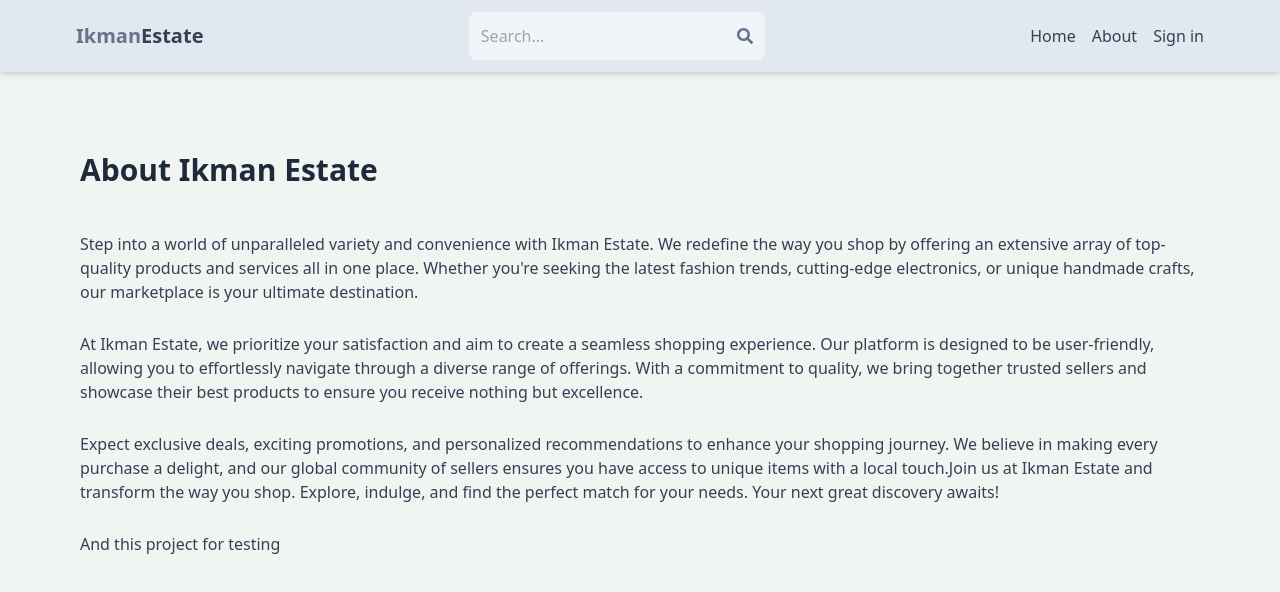
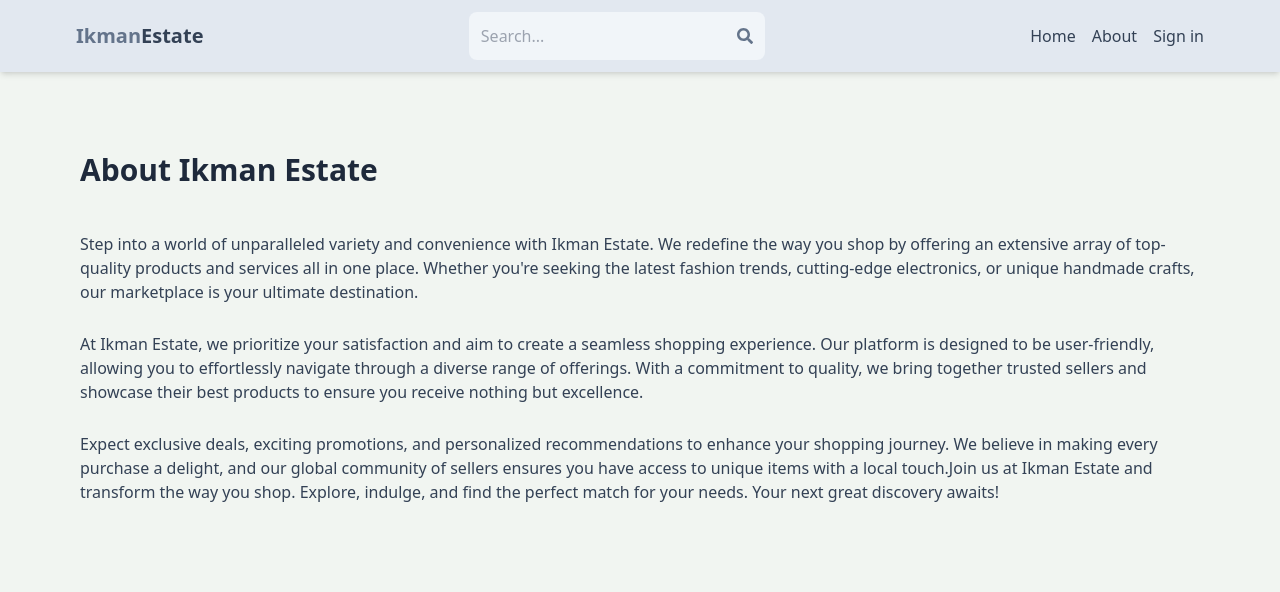
Before and after one commit to sumedha-niroshan/mern-estate, a React (Vite) app in the folder client/: page /about in a window 1280 px wide. Shown: the top 592 px of the page. Built offline with nearby package versions, Linux system fonts and the light colour scheme; no server answers.

Commit message:
Remove section

```diff
--- a/client/src/pages/About.jsx
+++ b/client/src/pages/About.jsx
@@ -27,7 +27,6 @@ const About = () => {
         Estate and transform the way you shop. Explore, indulge, and find the
         perfect match for your needs. Your next great discovery awaits!
       </p>
-      <p className="text-slate-700">And this project for testing</p>
     </div>
   );
 };
```
